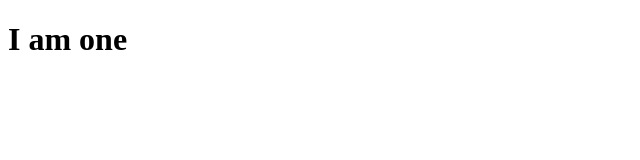
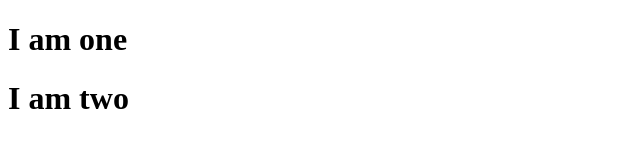
Before and after one commit to paing21/git_training1, a website: page index.html in a window 1280 px wide. Shown: the whole page, without its empty margins (0-640 px from the left). Drawn offline with Linux system fonts and the light colour scheme.

Commit message:
commit two

```diff
--- a/index.html
+++ b/index.html
@@ -8,5 +8,6 @@
   </head>
   <body>
     <h1>I am one</h1>
+    <h1>I am two</h1>
   </body>
 </html>
```
